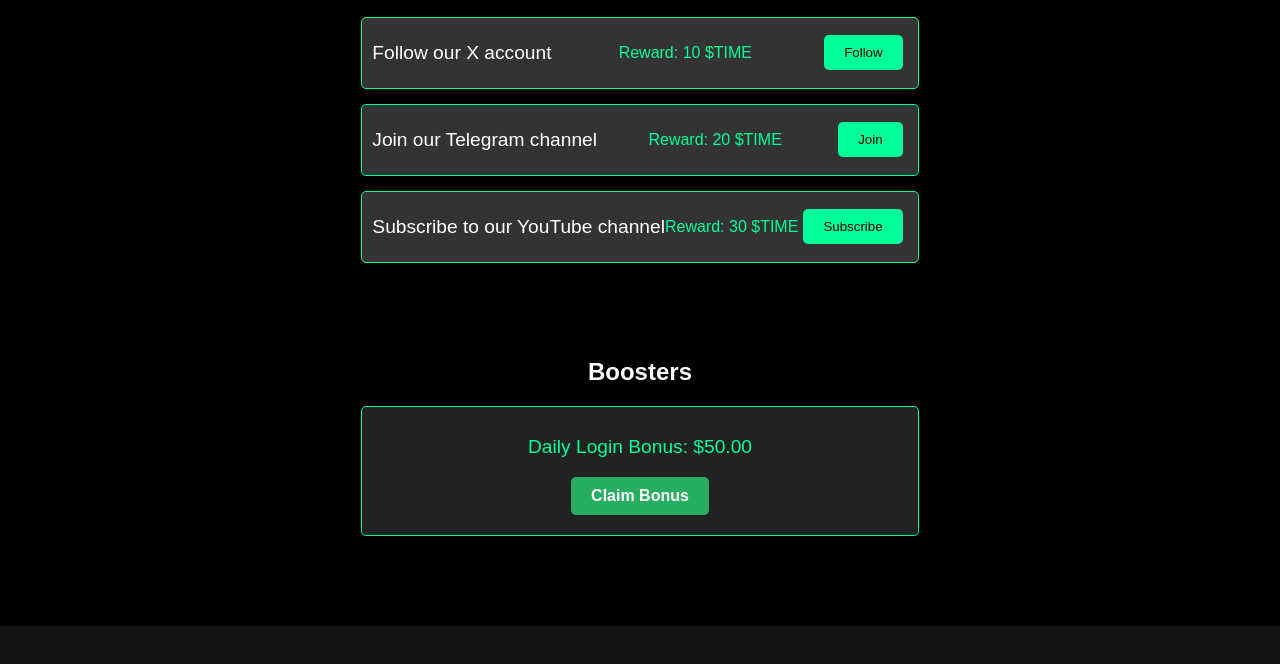
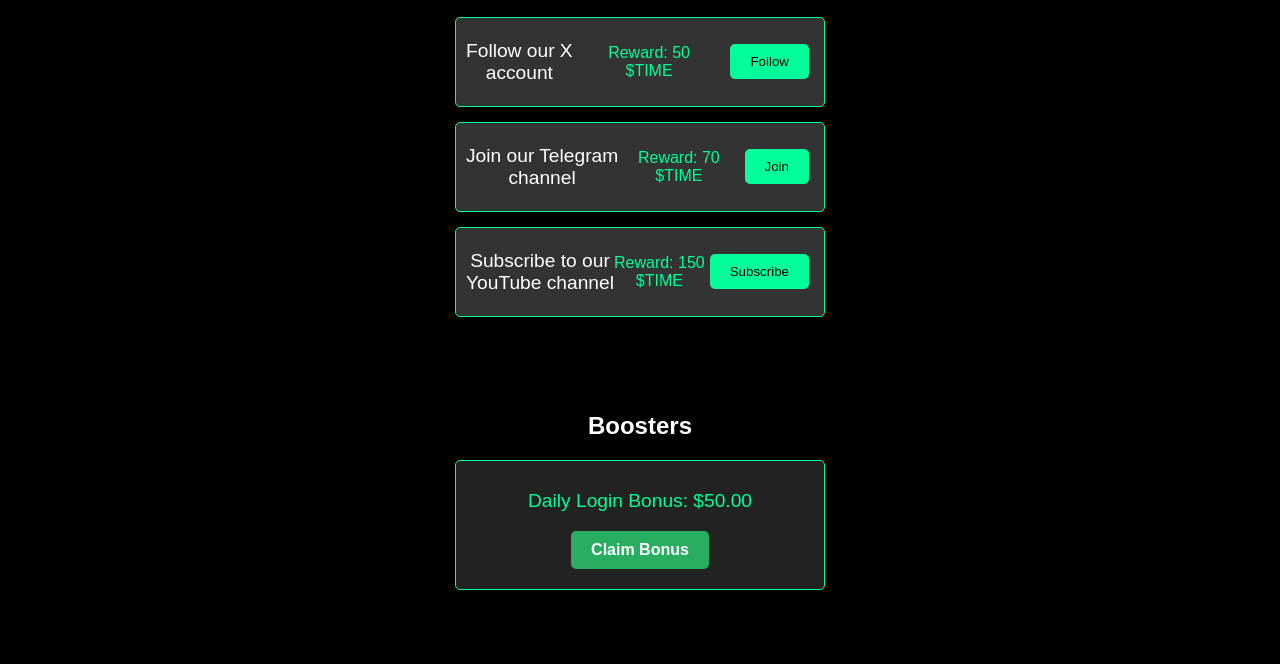
Before and after one commit to M1les07/timeverse, a website: page tasks.html in a window 1280 px wide. Shown: the part 206-870 px from the top of the page. Before the commit the page ends 832 px from the top, so only its background shows below. Drawn offline with Linux system fonts and the light colour scheme.

Commit message:
Update tasks.html

```diff
--- a/tasks.html
+++ b/tasks.html
@@ -21,18 +21,18 @@
         <section id="tasks-container" class="tasks-section">
             <h2>Tasks</h2>
             <div id="task1" class="task-item">
-                <label>Follow our X account</label>
-                <p>Reward: 10 $TIME</p>
+                <label>Follow our X <br>account</label>
+                <p>Reward: 50 <br>$TIME</p>
                 <button class="task-button" id="task1-btn">Follow</button>
             </div>
             <div id="task2" class="task-item">
-                <label>Join our Telegram channel</label>
-                <p>Reward: 20 $TIME</p>
+                <label>Join our Telegram <br>channel</label>
+                <p>Reward: 70 <br>$TIME</p>
                 <button class="task-button" id="task2-btn">Join</button>
             </div>
             <div id="task3" class="task-item">
-                <label>Subscribe to our YouTube channel</label>
-                <p>Reward: 30 $TIME</p>
+                <label>Subscribe to our <br>YouTube channel</label>
+                <p>Reward: 150 <br>$TIME</p>
                 <button class="task-button" id="task3-btn">Subscribe</button>
             </div>
         </section>
```
